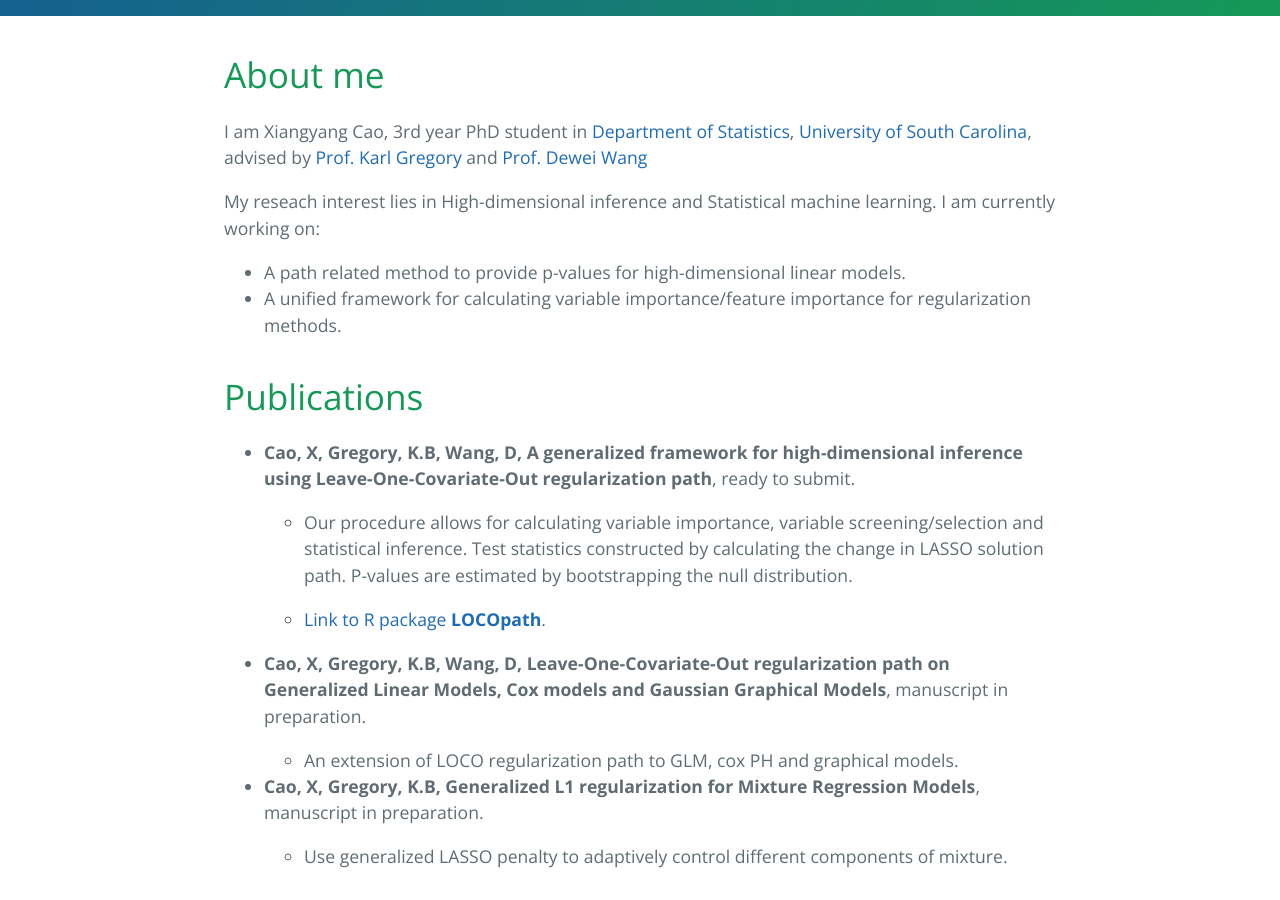
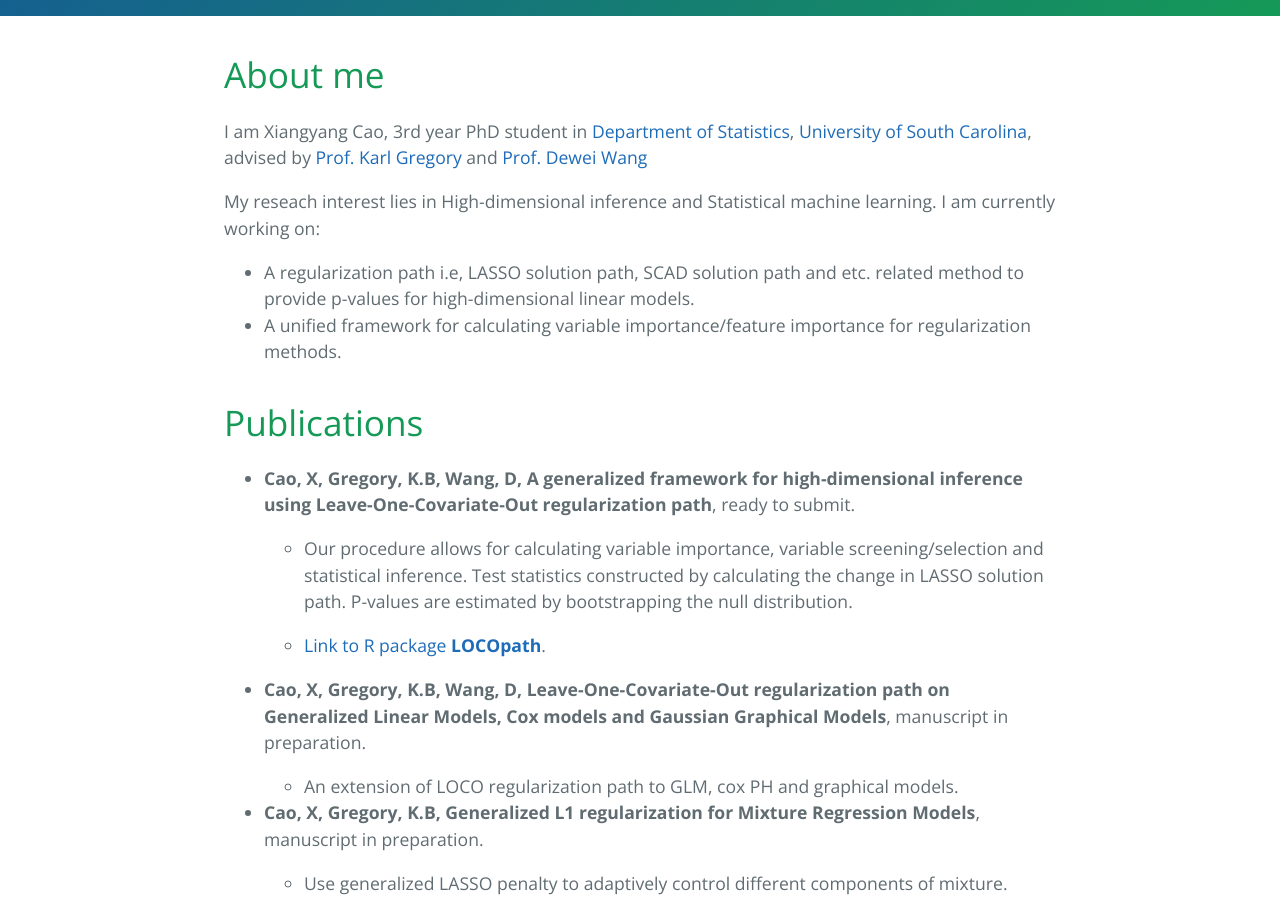
Before and after one commit to devcao/dev-ds-xy.github.io, a Jekyll site: the page built from index.md, in a window 1280 px wide and 900 px high, scrolled down 367 px. Built offline with Jekyll 4.4.1, drawn with Linux system fonts in a browser that asks for light colours; our own code applies the rules of GitHub Pages for plain Markdown files.

Commit message:
Update index.md

```diff
--- a/index.md
+++ b/index.md
@@ -9,7 +9,7 @@ I am Xiangyang Cao, 3rd year PhD student in [Department of Statistics](https://s
 My reseach interest lies in High-dimensional inference and Statistical machine learning.
 I am currently working on:
 
-* A path related method to provide p-values for high-dimensional linear models.
+* A regularization path i.e, LASSO solution path, SCAD solution path and etc. related method to provide p-values for high-dimensional linear models.
 * A unified framework for calculating variable importance/feature importance for regularization methods.
 
 
```
